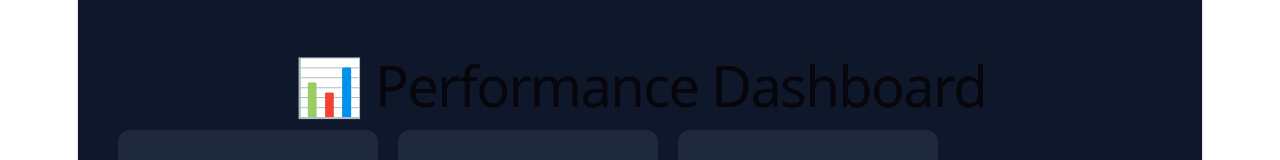
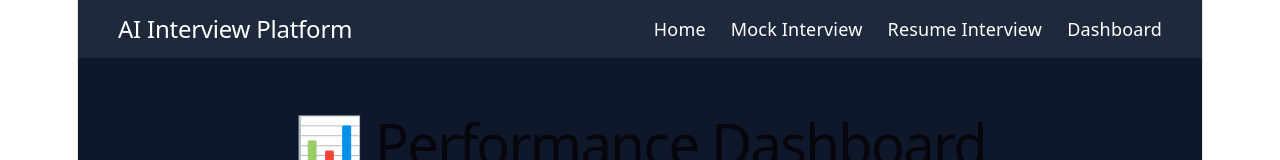
Before and after one commit to prathyusha031/AI-Interview-Platform, a React (Vite) app: page /dashboard in a window 1280 px wide. Shown: the top 160 px of the page. Built offline with nearby package versions, Linux system fonts and the light colour scheme; no server answers.

Commit message:
Completed AI Interview Platform with dashboard and reports

```diff
--- a/src/components/Navbar.jsx
+++ b/src/components/Navbar.jsx
@@ -2,13 +2,69 @@ import { Link } from "react-router-dom";
 
 function Navbar() {
   return (
-    <nav className="navbar">
-      <h2>AI Interview Coach</h2>
+    <nav
+      style={{
+        background: "#1e293b",
+        padding: "15px 40px",
+        display: "flex",
+        justifyContent: "space-between",
+        alignItems: "center",
+      }}
+    >
+      <h2
+        style={{
+          color: "white",
+          margin: 0,
+        }}
+      >
+        AI Interview Platform
+      </h2>
 
-      <div>
-        <Link to="/">Home</Link>
-        <Link to="/interview">Interview</Link>
-        <Link to="/dashboard">Dashboard</Link>
+      <div
+        style={{
+          display: "flex",
+          gap: "25px",
+        }}
+      >
+        <Link
+          to="/"
+          style={{
+            color: "white",
+            textDecoration: "none",
+          }}
+        >
+          Home
+        </Link>
+
+        <Link
+          to="/mock"
+          style={{
+            color: "white",
+            textDecoration: "none",
+          }}
+        >
+          Mock Interview
+        </Link>
+
+        <Link
+          to="/resume"
+          style={{
+            color: "white",
+            textDecoration: "none",
+          }}
+        >
+          Resume Interview
+        </Link>
+
+        <Link
+          to="/dashboard"
+          style={{
+            color: "white",
+            textDecoration: "none",
+          }}
+        >
+          Dashboard
+        </Link>
       </div>
     </nav>
   );
--- a/src/pages/Dashboard.jsx
+++ b/src/pages/Dashboard.jsx
@@ -1,4 +1,5 @@
 import { useEffect, useState } from "react";
+import Navbar from "../components/Navbar";
 import {
   LineChart,
   Line,
@@ -74,6 +75,9 @@ function Dashboard() {
   };
 
   return (
+<>
+  <Navbar />
+
   <div
       style={{
         padding: "40px",
@@ -341,20 +345,91 @@ function Dashboard() {
 
                 <details
   style={{
-                    marginTop:
-                      "10px",
+    marginTop: "10px",
   }}
 >
   <summary
     style={{
-                      cursor:
-                        "pointer",
+      cursor: "pointer",
     }}
   >
-                    View Full
-                    Report
+    View Full Report
   </summary>
 
+  <div
+    style={{
+      marginTop: "15px",
+    }}
+  >
+    {Array.isArray(item.report) ? (
+      item.report.map(
+        (q, reportIndex) => (
+          <div
+            key={reportIndex}
+            style={{
+              background:
+                "#1e293b",
+              padding: "15px",
+              borderRadius:
+                "10px",
+              marginBottom:
+                "15px",
+            }}
+          >
+            <h4>
+              Question{" "}
+              {reportIndex + 1}
+            </h4>
+
+            <p>
+              <strong>
+                Question:
+              </strong>
+            </p>
+
+            <p>
+              {q.question}
+            </p>
+
+            <p>
+              <strong>
+                Answer:
+              </strong>
+            </p>
+
+            <p>
+              {q.answer}
+            </p>
+
+            <p>
+              <strong>
+                Score:
+              </strong>{" "}
+              {q.score}/10
+            </p>
+
+            <p>
+              <strong>
+                Feedback:
+              </strong>
+            </p>
+
+            <pre
+              style={{
+                whiteSpace:
+                  "pre-wrap",
+                lineHeight:
+                  "1.6",
+                color:
+                  "#e2e8f0",
+              }}
+            >
+              {q.feedback}
+            </pre>
+          </div>
+        )
+      )
+    ) : (
       <pre
         style={{
           whiteSpace:
@@ -365,10 +440,10 @@ function Dashboard() {
             "1.7",
         }}
       >
-                    {
-                      item.report
-                    }
+        {item.report}
       </pre>
+    )}
+  </div>
 </details>
               </div>
             )
@@ -376,6 +451,7 @@ function Dashboard() {
         )}
       </div>
     </div>
+</>
 );
 }
 
--- a/src/pages/Interview.jsx
+++ b/src/pages/Interview.jsx
@@ -89,9 +89,11 @@ function Interview() {
     } catch (error) {
   console.error(error);
 
-      setQuestions([
-        "Failed to generate questions.",
-      ]);
+  alert(
+    "Failed to generate interview questions."
+  );
+
+  setQuestions([]);
 }
 
     setLoading(false);
@@ -137,23 +139,6 @@ function Interview() {
         },
       ]);
 
-      const history =
-        JSON.parse(
-          localStorage.getItem("interviews")
-        ) || [];
-
-      history.push({
-        role: selectedRole,
-        difficulty,
-        question: currentQuestion,
-        score,
-        date: new Date().toLocaleDateString(),
-      });
-
-      localStorage.setItem(
-        "interviews",
-        JSON.stringify(history)
-      );
     } catch (error) {
       console.error(error);
 
@@ -170,14 +155,56 @@ function Interview() {
     currentIndex ===
     questions.length - 1
   ) {
+    const allScores = [
+  ...scores,
+];
+
+const finalScore =
+  allScores.length > 0
+        ? Number(
+            (
+              allScores.reduce(
+                (a, b) => a + b,
+                0
+              ) / scores.length
+            ).toFixed(1)
+          )
+        : 0;
+
+    const history =
+      JSON.parse(
+        localStorage.getItem(
+          "interviews"
+        )
+      ) || [];
+
+    history.push({
+      date: new Date().toLocaleString(),
+      role: selectedRole,
+      difficulty,
+      score: finalScore,
+      questionsCount:
+        questions.length,
+
+      report: reportData,
+    });
+
+    localStorage.setItem(
+      "interviews",
+      JSON.stringify(history)
+    );
+
     setTimerRunning(false);
     setInterviewCompleted(true);
+
     return;
   }
 
   setTimeLeft(120);
   setTimerRunning(true);
-    setCurrentIndex((prev) => prev + 1);
+  setCurrentIndex(
+    (prev) => prev + 1
+  );
   setAnswer("");
   setFeedback("");
 };
@@ -199,7 +226,9 @@ function Interview() {
 
 if (Number(averageScore) >= 9) {
   badge = "Advanced";
-      } else if (Number(averageScore) >= 7) {
+} else if (
+  Number(averageScore) >= 7
+) {
   badge = "Intermediate";
 }
 
@@ -310,42 +339,40 @@ function Interview() {
         );
 
         y += feedbackText.length * 6 + 15;
+      });
 
+       if (y > 240) {
+  doc.addPage();
+} else {
+  y += 20;
+}
+
+doc.setFontSize(18);
 doc.text(
-         "AI Feedback:",
+  "Performance Summary",
   20,
   y
 );
 
-        y += 6;
-
-        doc.text(
-          feedbackText,
-          25,
-          y
-        );
-
-        y += feedbackText.length * 6 + 15;
-      });
-
-        doc.addPage();
-
-        doc.setFontSize(18);
-        doc.text("Performance Summary", 20, 20);
+y += 20;
 
         doc.setFontSize(12);
 
         doc.text(
   `Average Score: ${averageScore}/10`,
   20,
-           40
+  y
 );
+
+y += 10;
 
         doc.text(
   `Skill Level: ${badge}`,
   20,
-           50
+  y
 );
+
+y += 20;
 
         if (Number(averageScore) >= 8) {
           doc.text(
--- a/src/pages/ResumeInterview.jsx
+++ b/src/pages/ResumeInterview.jsx
@@ -1,5 +1,6 @@
 import { useState } from "react";
 import jsPDF from "jspdf";
+import Navbar from "../components/Navbar";
 import { parseResume } from "../utils/resumeParser";
 import {
   generateResumeQuestions,
@@ -244,7 +245,10 @@ const stopListening = () => {
 };
 
   return (
-  <div
+  <>
+    <Navbar />
+
+    <div
     style={{
       minHeight: "100vh",
       background: "#0f172a",
@@ -698,6 +702,7 @@ const stopListening = () => {
   </div>
 )}
   </div>
+</>
 );
 }
 
```
Lines whose indentation alone changed are shown as unchanged.
